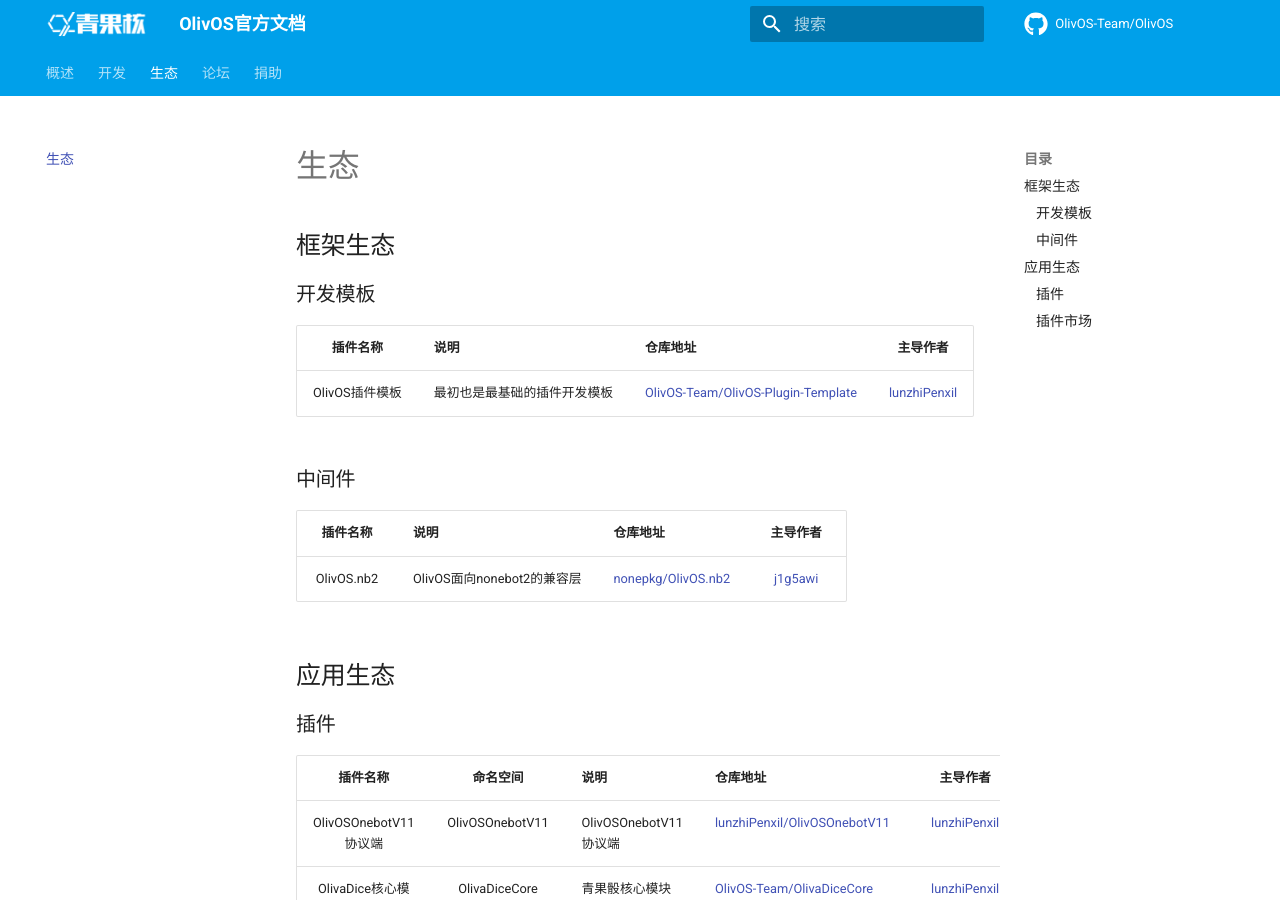
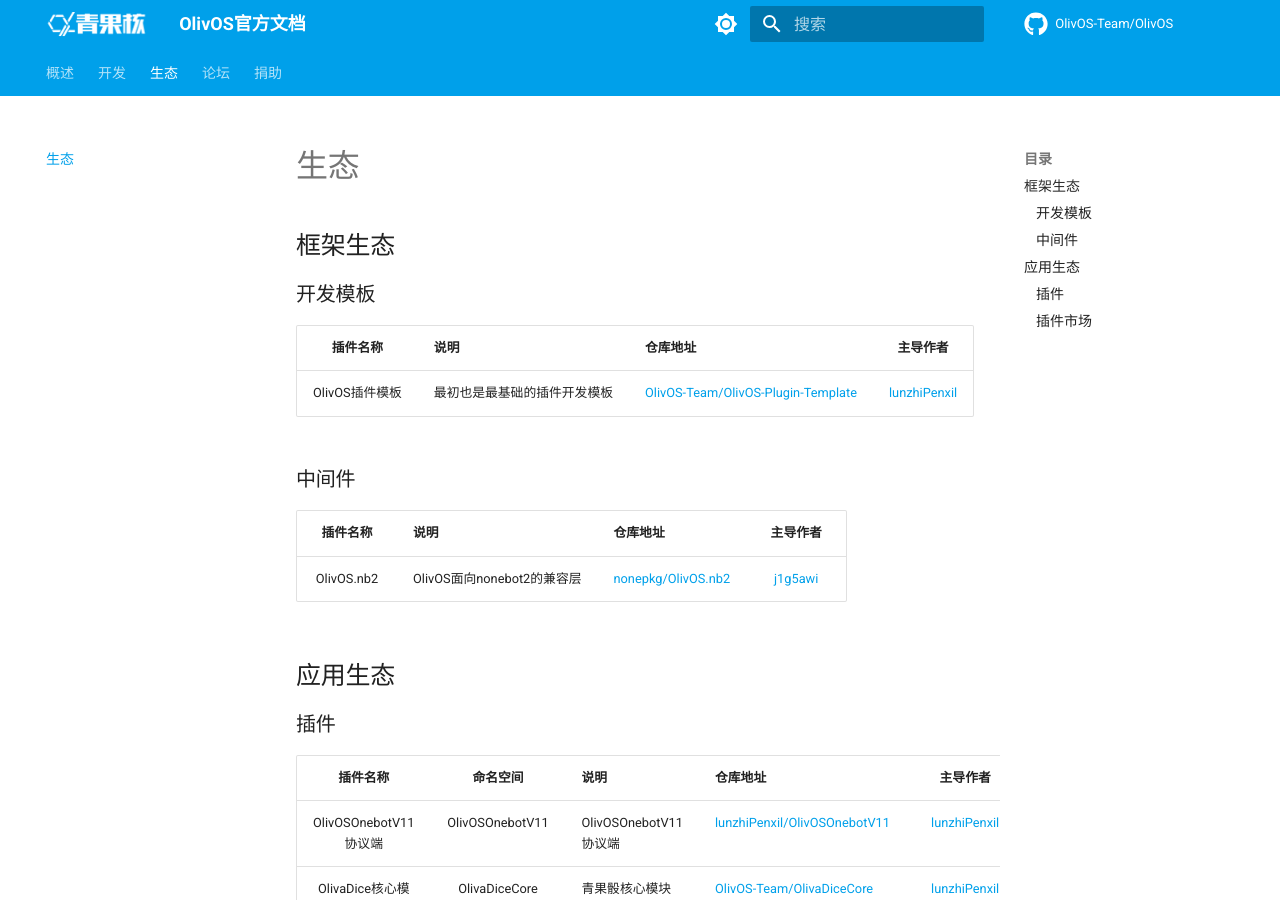
Before and after one commit to OlivOS-Team/OlivOSDoc, an MkDocs documentation site: the page built from docs/EcoSystem.md, in a window 1280 px wide and 900 px high. Built offline with MkDocs 1.6.1 and Material for MkDocs 9.7.7, drawn with Linux system fonts in a browser that asks for light colours; comment, search, counter and statistics services are not loaded.

Commit message:
Squashed commit of the following:
commit df6d39cd41def7eae0b4470aab2f53525fb5cb3a
Author: 仑质 <benzenpenxil@foxmail.com>
Date:   Sun Dec 11 14:47:51 2022 +0800

    Revert CI

commit be90796a50782b4c3cce1c966746df068db1c772
Author: Hsiang Nianian <Hsiangnianian@outlook.com>
Date:   Sat Dec 10 01:47:32 2022 +0800

    Update ci.yml

commit 3bf8692f0550247e7a8785687f45982afe17f573
Author: Hsiang Nianian <Hsiangnianian@outlook.com>
Date:   Sat Dec 10 01:46:26 2022 +0800

    Update ci.yml

commit d05067ff481300b64ce87ad777181bc4e5449a13
Author: Hsiang Nianian <Hsiangnianian@outlook.com>
Date:   Sat Dec 10 01:44:10 2022 +0800

    Rename ci to ci.yml

commit 05351687d2fc212fda6b471a998863ab041c80fe
Author: Hsiang Nianian <Hsiangnianian@outlook.com>
Date:   Sat Dec 10 01:43:59 2022 +0800

    Delete ci.yml

commit 41223d881fe45f1c86eb2b5c9f8f61b8201cc3e1
Author: Hsiang Nianian <Hsiangnianian@outlook.com>
Date:   Sat Dec 10 01:43:45 2022 +0800

    Create ci

commit 6ad965be457637a9f59deb565c145745f1a51cad
Author: Hsiang Nianian <Hsiangnianian@outlook.com>
Date:   Sat Dec 10 01:42:27 2022 +0800

    Rename blank.yml to ci.yml

commit 7affabb337d67b0846f3c6ce38086c0654044a31
Author: Hsiang Nianian <Hsiangnianian@outlook.com>
Date:   Sat Dec 10 01:41:58 2022 +0800

    Update mkdocs.yml

commit 2723c207a555c922931d9fbc7f5c30b7cee8f6b7
Merge: 6d8f959 97e120e
Author: Hsiang Nianian <Hsiangnianian@outlook.com>
Date:   Sat Dec 10 01:39:21 2022 +0800

    Merge pull request #1 from cypress0522/imgbot

    [ImgBot] Optimize images

commit 6d8f959a2a9a08a02e87560bac35b066f49c8e19
Author: Hsiang Nianian <Hsiangnianian@outlook.com>
Date:   Sat Dec 10 01:39:06 2022 +0800

    Create blank.yml

commit 97e120e320ce9e4d558bf61b3b1b0c4ee27b53f1
Author: ImgBotApp <ImgBotHelp@gmail.com>
Date:   Fri Dec 9 17:37:55 2022 +0000

    [ImgBot] Optimize images

    *Total -- 253.36kb -> 230.84kb (8.89%)

    /docs/assets/logo.png -- 4.50kb -> 2.94kb (34.62%)
    /docs/assets/favicon.png -- 3.25kb -> 2.62kb (19.45%)
    /docs/assets/OlivOS_EA_SIP.jpg -- 245.61kb -> 225.28kb (8.28%)

    Signed-off-by: ImgBotApp <ImgBotHelp@gmail.com>

```diff
--- a/mkdocs.yml
+++ b/mkdocs.yml
@@ -4,6 +4,19 @@
 edit_uri: ""
 
 theme:
+  palette:
+    - scheme: default
+      primary: indigo
+      accent: indigo
+      toggle:
+        icon: material/brightness-7
+        name: Switch to dark mode
+    - scheme: slate
+      primary: indigo
+      accent: indigo
+      toggle:
+        icon: material/brightness-4
+        name: Switch to light mode
   logo: assets/logo.png
   favicon: assets/favicon.png
   icon:
```
Also changed, not shown: docs/assets/OlivOS_EA_SIP.jpg, docs/assets/favicon.png, docs/assets/logo.png.
